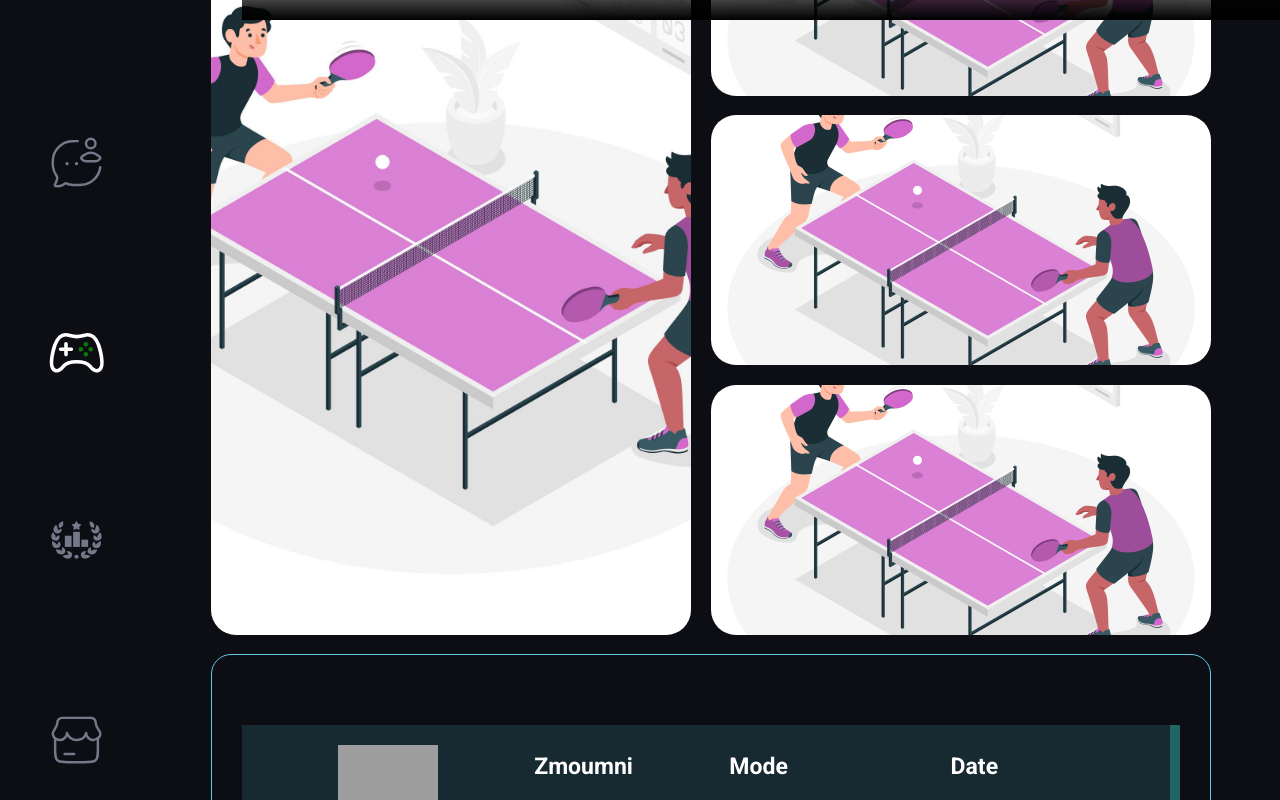
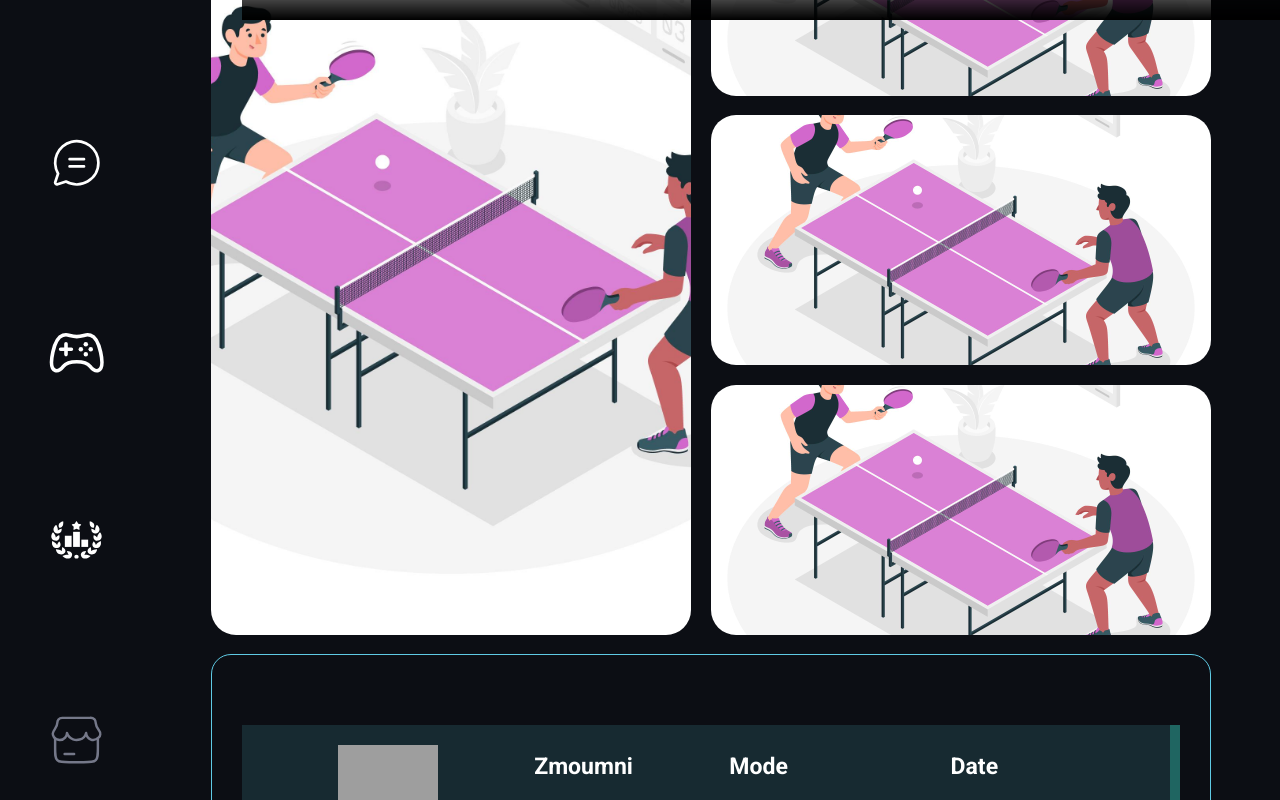
Before and after one commit to AMGHAR-ELMAHDI/ft_transcendence, a React (Vite) app in the folder React/: page / in a window 1280 px wide. Shown: the part 740-1540 px from the top of the page. Built offline with nearby package versions, Linux system fonts and the light colour scheme; grey boxes are pictures that could not be loaded.

Commit message:
working on routes

```diff
--- a/React/src/components/SideBar.tsx
+++ b/React/src/components/SideBar.tsx
@@ -1,5 +1,7 @@
-import React from "react";
 import { Link } from "react-router-dom";
+import { PiChatCircleTextLight } from "react-icons/pi";
+
+import { IoGameControllerOutline } from "react-icons/io5";
 
 
 
@@ -8,20 +10,19 @@ function SideBar() {
 	let strokeSpecial = "#1D90F5";
 	// if (window.location.pathname === "/profile")
     // window.location.pathname === "/profile" ? strokeSpecial : strokeDefault
+  let path = "sidebarImgs/leaderboard.svg";
+  if(window.location.pathname === "/leaderboard")
+    path = "sidebarImgs/leaderboardBlue.svg";
 
   return (
     <div id="SideBar">
 		<Link to={"/"}><img id="logo" src="sidebarImgs/logo.svg" alt="logo" /></Link>
       <div className="sidebar-links">
-        <Link to={"/"}>
-			<img src="sidebarImgs/home.svg" alt="home" />
-		</Link>
-        <Link to={"/chat"}><img src="sidebarImgs/chat.svg" alt="chat" /></Link>
-        <Link to={"/game"}>
-			<svg xmlns="http://www.w3.org/2000/svg" className="ionicon sidebarImgs" viewBox="0 0 512 512"><path d="M467.51 248.83c-18.4-83.18-45.69-136.24-89.43-149.17A91.5 91.5 0 00352 96c-26.89 0-48.11 16-96 16s-69.15-16-96-16a99.09 99.09 0 00-27.2 3.66C89 112.59 61.94 165.7 43.33 248.83c-19 84.91-15.56 152 21.58 164.88 26 9 49.25-9.61 71.27-37 25-31.2 55.79-40.8 119.82-40.8s93.62 9.6 118.66 40.8c22 27.41 46.11 45.79 71.42 37.16 41.02-14.01 40.44-79.13 21.43-165.04z" fill="none" stroke="currentColor" strokeMiterlimit="10" strokeWidth="32"/><circle cx="292" cy="224" r="20"/><path d="M336 288a20 20 0 1120-19.95A20 20 0 01336 288z"/><circle cx="336" cy="180" r="20"/><circle cx="380" cy="224" r="20"/><path fill="red" stroke={window.location.pathname === "/game" ? strokeSpecial : strokeDefault} strokeLinecap="round" strokeLinejoin="round" strokeWidth="32" d="M160 176v96M208 224h-96"/></svg>
-		</Link>
-        <Link to={"/leaderboard"}><img src="sidebarImgs/leaderboard.svg" alt="leaderboard" /></Link>
-        <Link to={"/shop"}><img src="sidebarImgs/shop.svg" alt="shop" /></Link>
+        <Link to={"/"}><img src="sidebarImgs/home.svg" alt="home" /></Link>
+        <Link to={"/chat"}><PiChatCircleTextLight className="sidebarImgs" /></Link>
+        <Link to={"/game"}><IoGameControllerOutline className="sidebarImgs" /></Link>
+        <Link to={"/leaderboard"}><img className="sidebarImgs" src={path} alt="leaderboard" /></Link>
+        <Link to={"/shop"}><img className="sidebarImgs" src="sidebarImgs/shop.svg" alt="shop" /></Link>
         <Link to={"/profile"}><img src="sidebarImgs/profile.svg" alt="profile" /></Link>
       </div>
 		<Link to={"/logout"}>
--- a/React/src/css/SideBar.css
+++ b/React/src/css/SideBar.css
@@ -13,7 +13,8 @@
   height: 50%;
 }
 
-.sidebar-links > * > *, #logout {
+.sidebar-links > * > *,
+#logout {
   text-align: center;
   cursor: pointer;
   width: 3rem;
@@ -21,9 +22,8 @@
 
 .sidebarImgs {
   width: 3rem;
-  color: red;
-  fill: green;
-  stroke: purple;
+  fill: white;
+  font-size: 3rem;
 }
 
 /* #exit:hover {
```
Also changed, not shown: React/public/sidebarImgs/leaderboard.svg, React/public/sidebarImgs/leaderboardBlue.svg (added).
